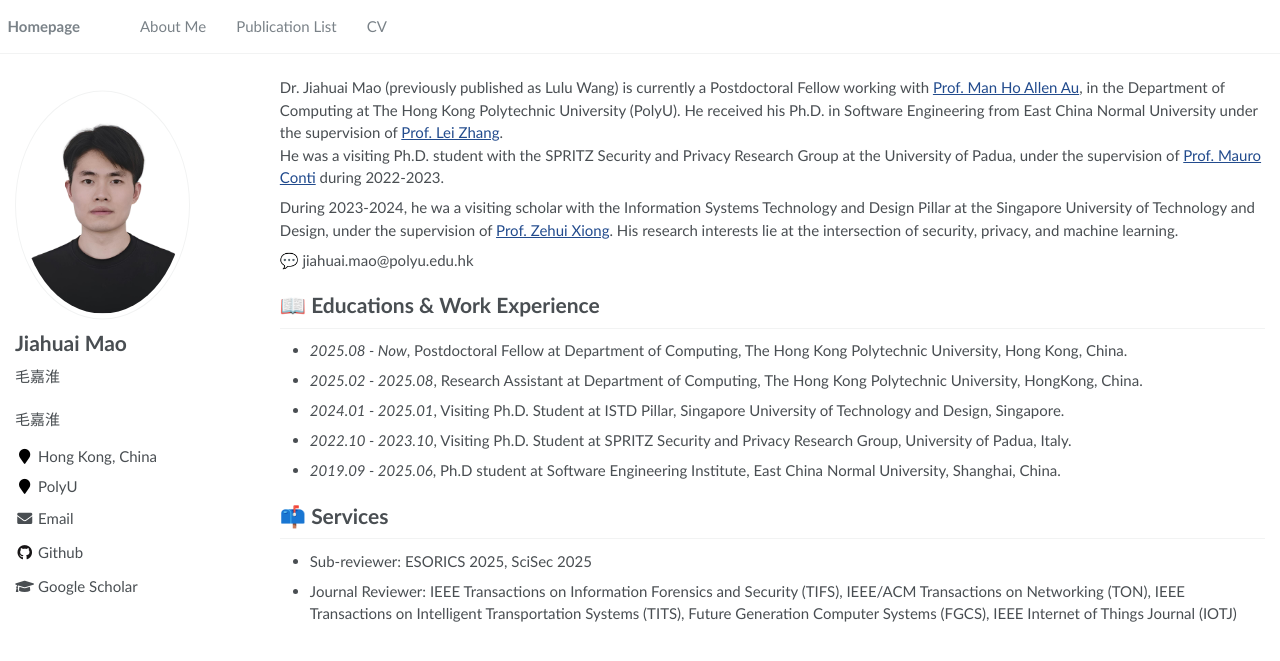
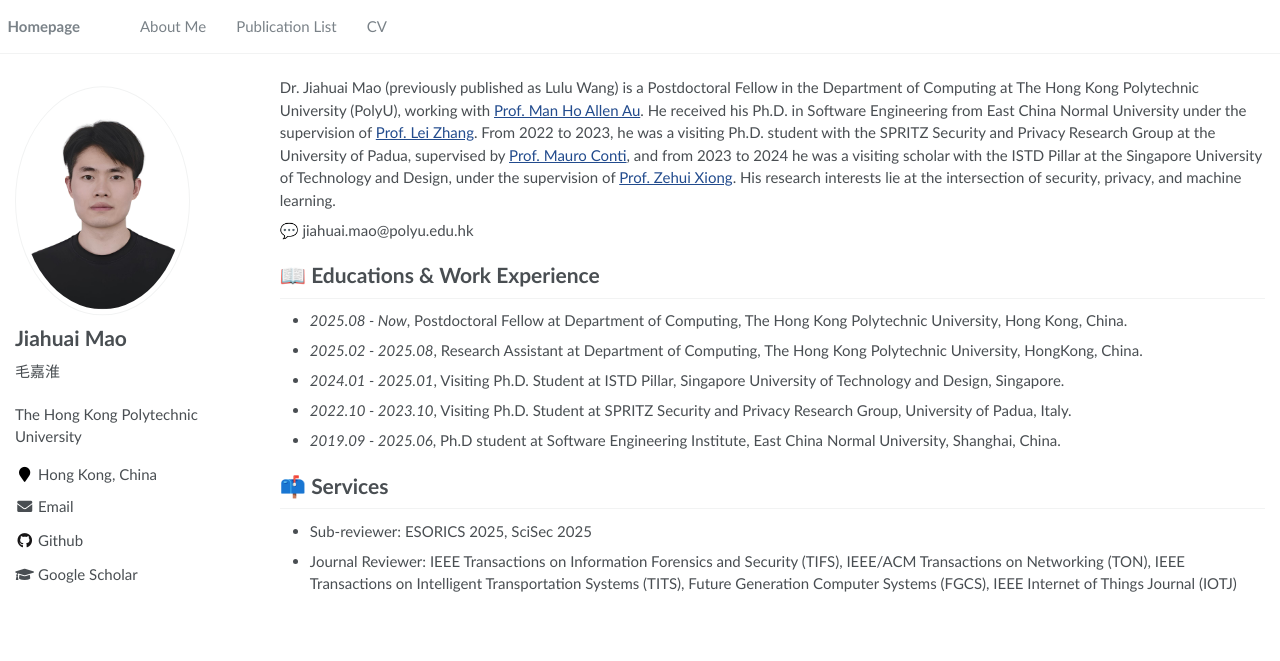
Before and after one commit to jiahuai-mao/jiahuai-mao.github.io, a Jekyll site: the page built from _pages/about.md, in a window 1280 px wide. Shown: the top 661 px of the page. Built offline with Jekyll 4.4.1, drawn with Linux system fonts in a browser that asks for light colours.

Commit message:
25.11.29-2

```diff
--- a/_config.yml
+++ b/_config.yml
@@ -7,7 +7,7 @@
 
 # Site Settings
 title                    : "Jiahuai Mao's Homepage"
-description              : "毛嘉淮"
+description              : "The Hong Kong Polytechnic University"
 repository               : "https://jiahuai-mao.github.io/"
 google_scholar_stats_use_cdn : true
 
@@ -28,7 +28,7 @@ author:
   avatar           : "/images/photo.jpg"
   bio              : "毛嘉淮"
   location         : "Hong Kong, China"
-  employer         : "PolyU"
+  employer         :
   pubmed           :
   googlescholar    : "https://scholar.google.co.jp/citations?user=P0dYyL4AAAAJ&hl=en"
   email            : "jiahuai.mao@polyu.edu.hk"
--- a/_pages/about.md
+++ b/_pages/about.md
@@ -17,12 +17,7 @@ redirect_from:
 
 <span class='anchor' id='about-me'></span>
 
-Dr. Jiahuai Mao (previously published as Lulu Wang) is currently a Postdoctoral Fellow working with [Prof. Man Ho Allen Au](https://web.comp.polyu.edu.hk/mhaau/), in the Department of Computing at The Hong Kong Polytechnic University (PolyU).
-He received his Ph.D. in Software Engineering from East China Normal University under the supervision of [Prof. Lei Zhang](https://faculty.ecnu.edu.cn/_s43/zl2/main.psp).
-He was a visiting Ph.D. student with the SPRITZ Security and Privacy Research Group at the University of Padua, under the supervision of [Prof. Mauro Conti](https://www.math.unipd.it/~conti/) during 2022-2023.
-
-During 2023-2024, he wa a visiting scholar with the Information Systems Technology and Design Pillar at the Singapore University of Technology and Design, under the supervision of [Prof. Zehui Xiong](https://sites.google.com/view/zehuixiong). His research interests lie at the intersection of security, privacy, and machine learning.
-
+Dr. Jiahuai Mao (previously published as Lulu Wang) is a Postdoctoral Fellow in the Department of Computing at The Hong Kong Polytechnic University (PolyU), working with [Prof. Man Ho Allen Au](https://web.comp.polyu.edu.hk/mhaau/). He received his Ph.D. in Software Engineering from East China Normal University under the supervision of [Prof. Lei Zhang](https://faculty.ecnu.edu.cn/_s43/zl2/main.psp). From 2022 to 2023, he was a visiting Ph.D. student with the SPRITZ Security and Privacy Research Group at the University of Padua, supervised by [Prof. Mauro Conti](https://www.math.unipd.it/~conti/), and from 2023 to 2024 he was a visiting scholar with the ISTD Pillar at the Singapore University of Technology and Design, under the supervision of [Prof. Zehui Xiong](https://sites.google.com/view/zehuixiong). His research interests lie at the intersection of security, privacy, and machine learning.
 
 💬 jiahuai.mao@polyu.edu.hk
 <!-- My research interest includes neural machine translation and computer vision. I have published more than 100 papers at the top international AI conferences with total <a href='https://scholar.google.com/citations?user=KAWDTzsAAAAJ'>google scholar citations <strong><span id='total_cit'>260000+</span></strong></a> (You can also use google scholar badge <a href='https://scholar.google.com/citations?user=KAWDTzsAAAAJ'><img src="https://img.shields.io/endpoint?url={{ url | url_encode }}&logo=Google%20Scholar&labelColor=f6f6f6&color=9cf&style=flat&label=citations"></a>). -->
```
